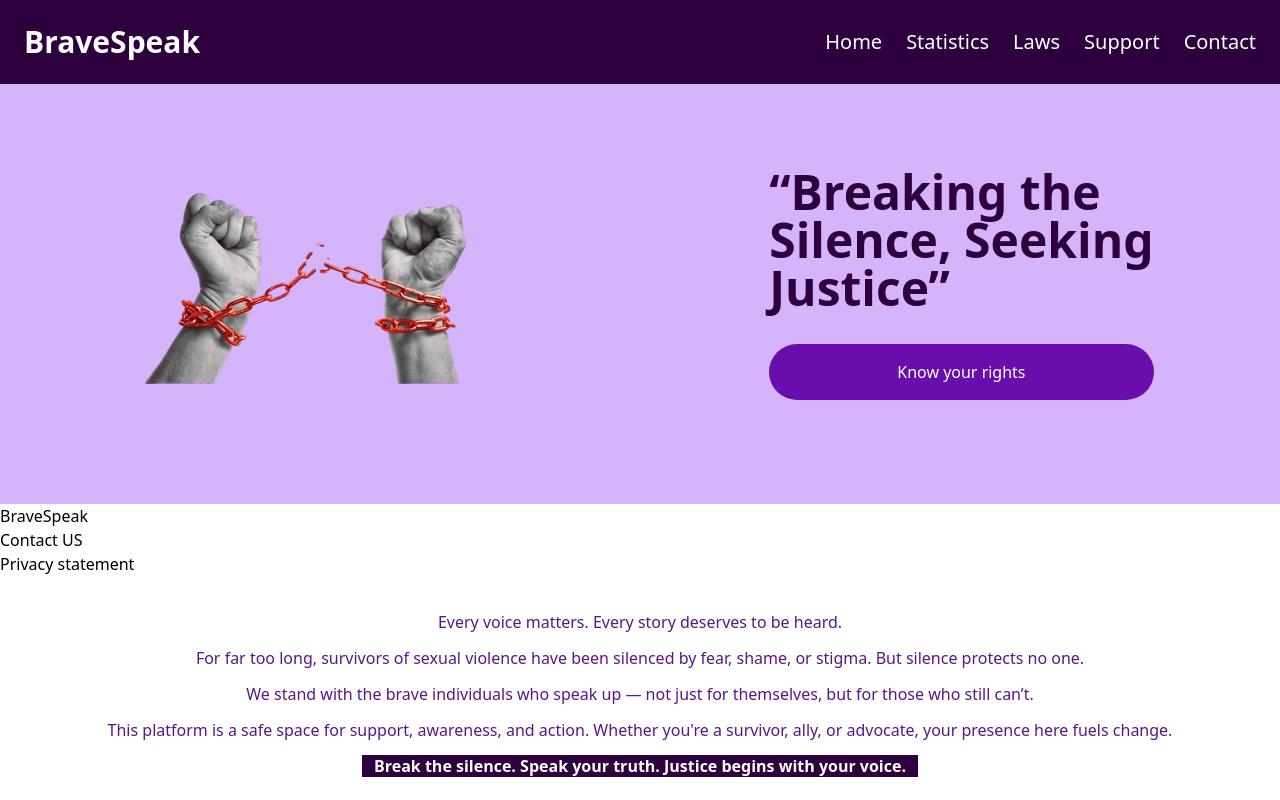
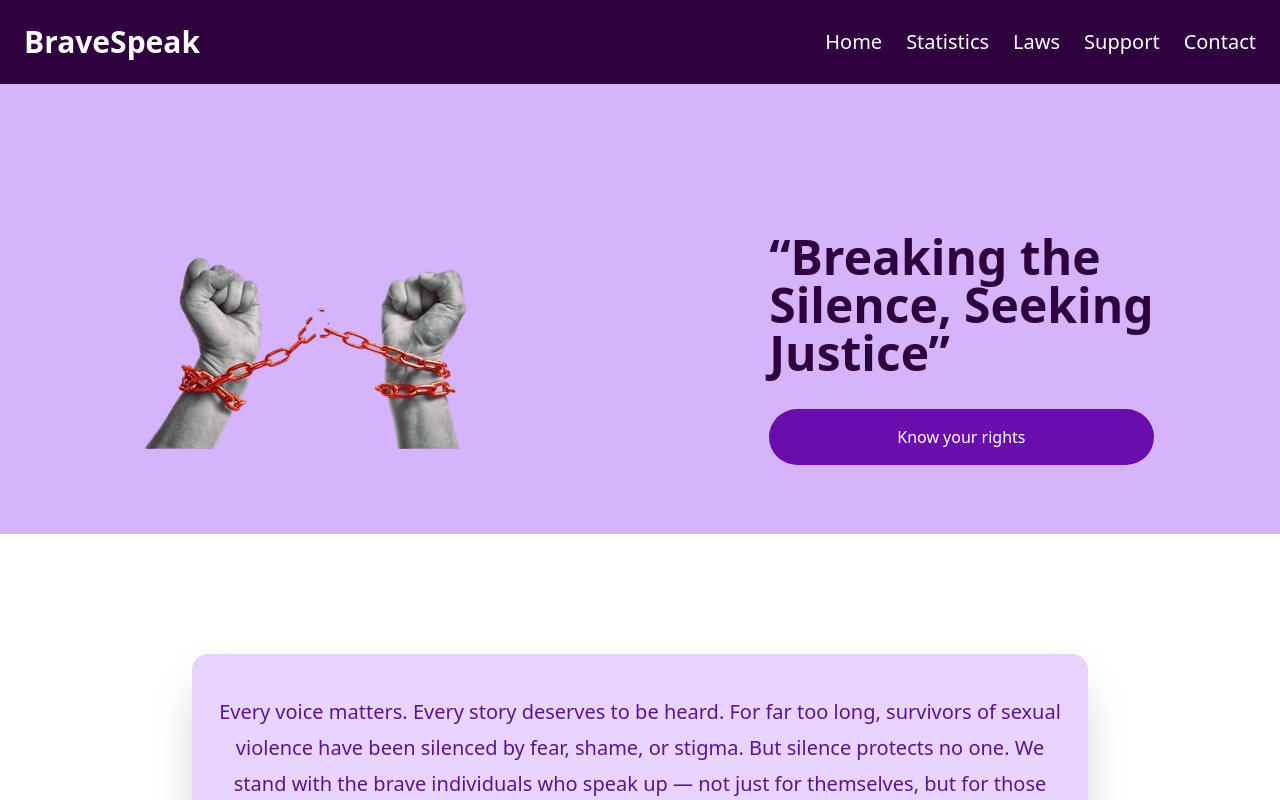
Before and after one commit to DIVYA-PAWAR-03/BraveSpeak, a React (Vite) app: page / in a window 1280 px wide. Shown: the top 800 px of the page. Built offline with nearby package versions, Linux system fonts and the light colour scheme.

Commit message:
Integrate Tailwind CSS into main page

```diff
--- a/src/App.jsx
+++ b/src/App.jsx
@@ -20,8 +20,8 @@ function App() {
 
 
     </Routes>
+    <Footer/>
 
-     <Footer></Footer>
     </>
   );
 }
--- a/src/components/Footer.jsx
+++ b/src/components/Footer.jsx
@@ -1,10 +1,14 @@
 
 import React from 'react'
+import { Link } from 'react-router-dom'
 export default function Footer(){
     return(
-        <footer >
+        <footer className=' bg-[#2E003E] flex space-x-4 text-white mt-10 h-[150px]' >
             <div>
+                <Link to={'/'}>
                 <h1>BraveSpeak</h1>
+                </Link>
+
             </div>
             <div>
                 <p>Contact US</p>
--- a/src/components/Header.jsx
+++ b/src/components/Header.jsx
@@ -13,19 +13,19 @@ export default function Header(){
                 </div>
                     <ul className="flex space-x-6">
           <li>
-            <Link to="/" className="hover:text-red-400 text-[20px]">Home</Link>
+            <Link to="/" className="hover:text-purple-300 text-[20px]">Home</Link>
           </li>
           <li>
-            <Link to="/statistics" className="hover:text-red-400  text-[20px]">Statistics</Link>
+            <Link to="/statistics" className="hover:text-purple-300  text-[20px]">Statistics</Link>
           </li>
           <li>
-            <Link to="/laws" className="hover:text-red-400  text-[20px]">Laws</Link>
+            <Link to="/laws" className="hover:text-purple-300  text-[20px]">Laws</Link>
           </li>
           <li>
-            <Link to="/support" className="hover:text-red-400  text-[20px]">Support</Link>
+            <Link to="/support" className="hover:text-purple-300  text-[20px]">Support</Link>
           </li>
           <li>
-            <Link to="/contact" className="hover:text-red-400  text-[20px]">Contact</Link>
+            <Link to="/contact" className="hover:text-purple-300  text-[20px]">Contact</Link>
           </li>
         </ul>
                  </nav>
--- a/src/pages/Landingpage.jsx
+++ b/src/pages/Landingpage.jsx
@@ -3,21 +3,22 @@ import { Link } from 'react-router-dom'
 import React from 'react'
 export default function Landingpage(){
     return(
-        <main className= "bg-[#D6B4FC] h-[420px] ">
-        <div className='flex justify-around items-center'>
+        <main className= "">
+        <div className='flex justify-around items-center bg-[#D6B4FC] h-[450px]'>
             <div className="left-section mt-10 ">
            <img src="/images/break-chain.png" alt=""/>
             </div>
             <div className="right-section  mt-20 flex flex-col space-y-8">
                 <h1 className='text-[#2E003E] text-5xl text-justify font-bold '>“Breaking the <br /> Silence, Seeking <br /> Justice”</h1>
-                <button className='text-white px-3 py-4 bg-[#6A0DAD] rounded-4xl font-medium'>Know your rights</button>
+                <Link to={'/laws'}>
+                <button className='text-white px-32 py-4 bg-[#6A0DAD] rounded-4xl font-medium'>Know your rights</button></Link>
             </div>
         </div>
-        <div className='mt-50 text-center '  >
-            <p className='text-purple-900 font-medium leading-9'>Every voice matters. Every story deserves to be heard. <br />
-  For far too long, survivors of sexual violence have been silenced by fear, shame, or stigma. But silence protects no one. <br />
+        <div className='mt-30 text-center '  >
+            <p className='text-purple-900 font-medium leading-9 text-[20px] bg-purple-200 py-10  px-6 w-4xl m-auto rounded-2xl shadow-2xl'>Every voice matters. Every story deserves to be heard.
+  For far too long, survivors of sexual violence have been silenced by fear, shame, or stigma. But silence protects no one.
 
-We stand with the brave individuals who speak up — not just for themselves, but for those who still can’t. <br />
+We stand with the brave individuals who speak up — not just for themselves, but for those who still can’t.
 This platform is a safe space for support, awareness, and action. Whether you're a survivor, ally, or advocate, your presence here fuels change. <br />
  <b className='bg-[#2E003E] text-white px-3'>Break the silence. Speak your truth. Justice begins with your voice.</b></p>
         </div>
```
